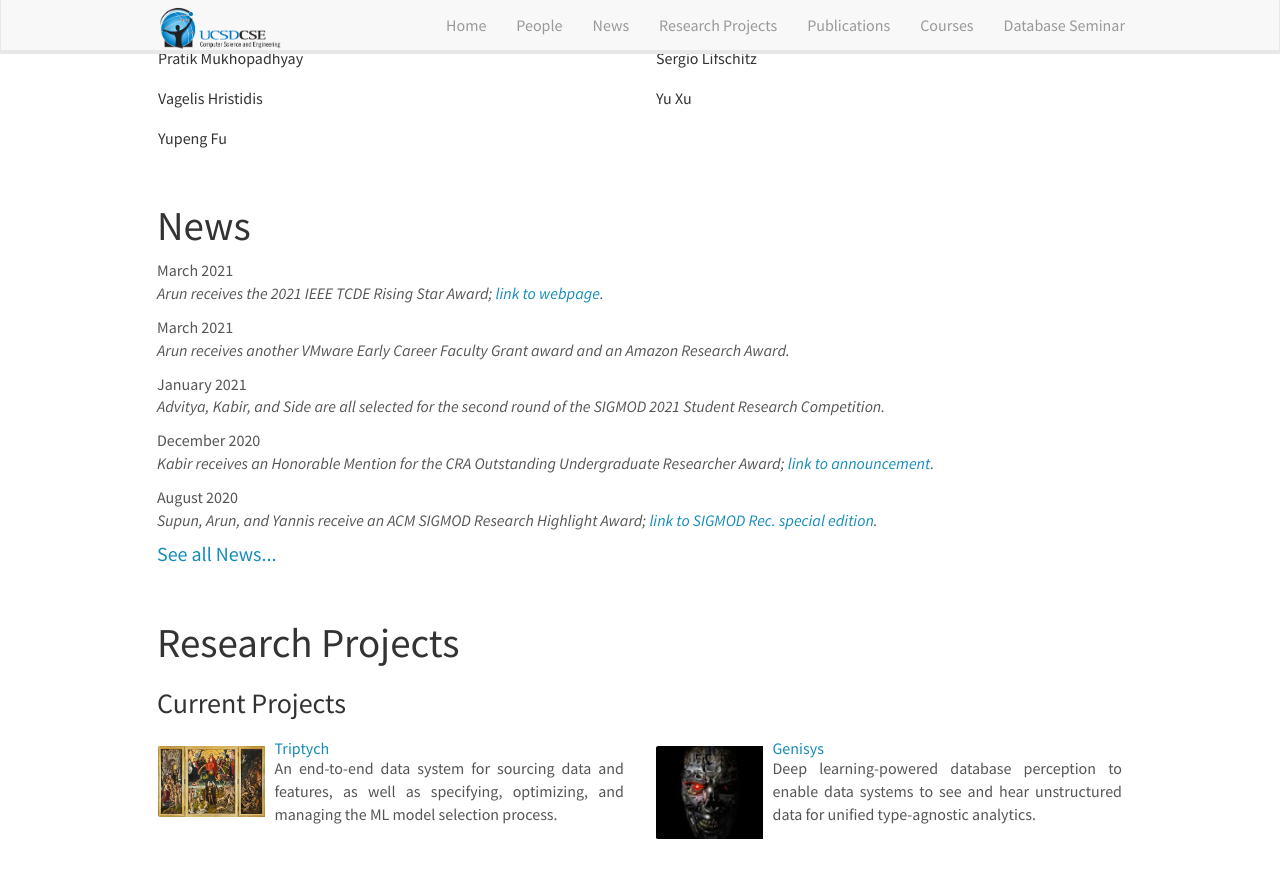
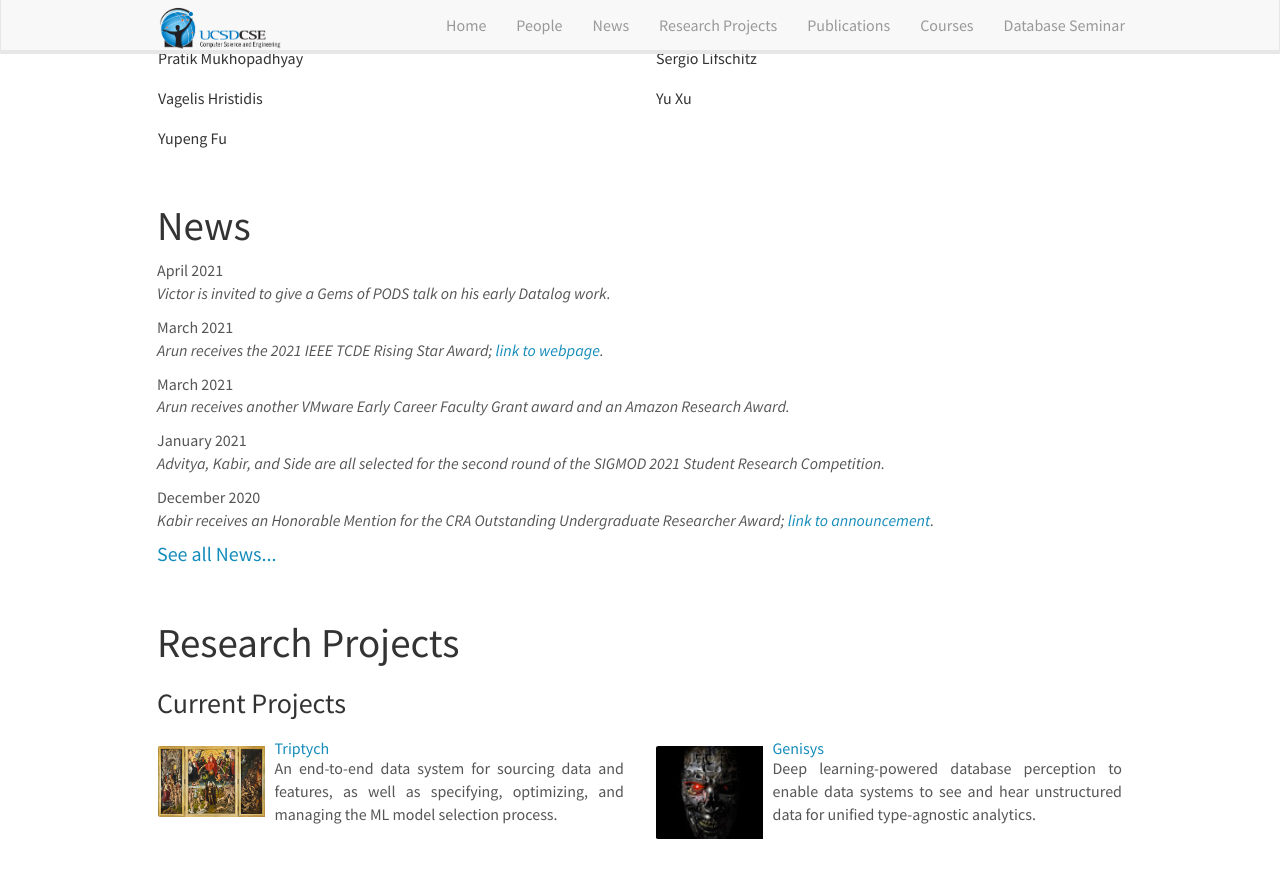
Before and after one commit to dbucsd/dbucsd.github.io, a Jekyll site: the page built from index.md, in a window 1280 px wide and 900 px high, scrolled down 3533 px. Shown: the top 878 px of the window. Built offline with Jekyll 4.4.1, drawn with Linux system fonts in a browser that asks for light colours; nearby versions of some CDN libraries.

Commit message:
Update news.yml

```diff
--- a/_data/news.yml
+++ b/_data/news.yml
@@ -1,3 +1,5 @@
+- date: April 2021
+  headline: "Victor is invited to give a Gems of PODS talk on his early Datalog work."
 - date: March 2021
   headline: "Arun receives the 2021 IEEE TCDE Rising Star Award; <a href='http://tab.computer.org/tcde/tcdeawardsrecipients.html'>link to webpage</a>."
 - date: March 2021
```
